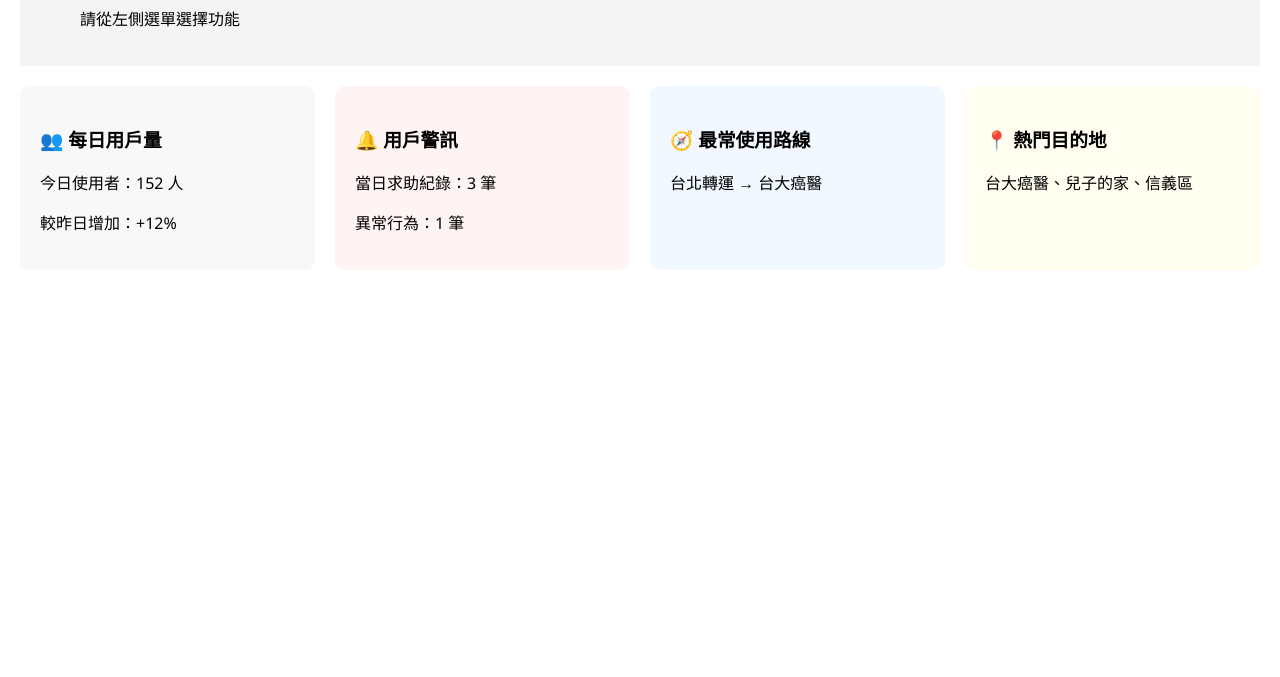
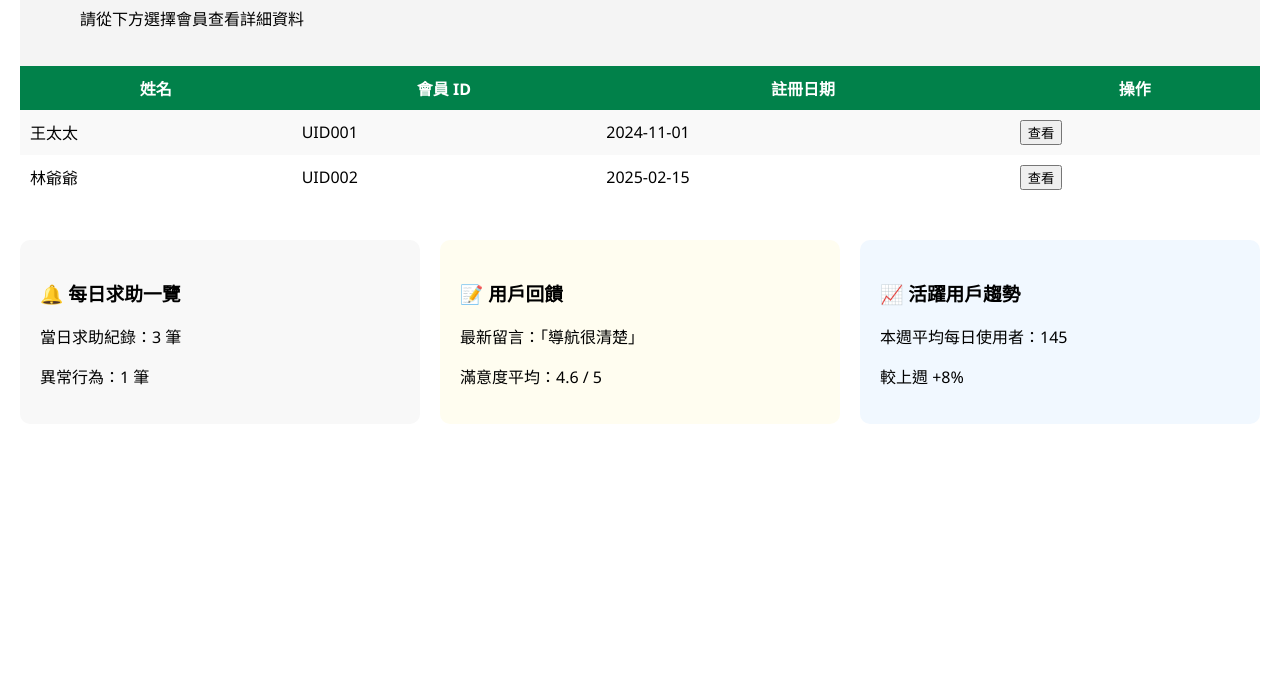
Before and after one commit to Liam-TW/ntnu-team-comp-app-admin, a plain HTML site: page index.html in a window 1280 px wide. Shown: the part 123-800 px from the top of the page. Drawn offline with Linux system fonts and the light colour scheme.

Commit message:
Add files via upload

```diff
--- a/index.html
+++ b/index.html
@@ -68,8 +68,7 @@
 
   <div class="sidebar" id="sidebar">
     <h3>功能選單</h3>
-    <a href="#">📊 儀表板總覽</a>
-    <a href="#">🧓 使用者管理</a>
+    <a href="#" onclick="showHome()">🏠 首頁</a>
     <a href="#">🗺️ 導航紀錄查詢</a>
     <a href="#">🎙️ 語音查詢紀錄</a>
     <a href="#">🚌 票務操作紀錄</a>
@@ -79,31 +78,61 @@
     <a href="#">🛠️ 後台設定</a>
   </div>
 
-  <div class="content" id="content">
+  <!-- 會員總覽主頁 -->
+  <div class="content" id="home-content">
     <header>
-      <h1>好搭啦 後端管理平台</h1>
-      <p>請從左側選單選擇功能</p>
+      <h1>會員管理總覽</h1>
+      <p>請從下方選擇會員查看詳細資料</p>
     </header>
-    <div style="display: flex; flex-wrap: wrap; gap: 20px; padding: 20px 0;">
+    <table style="width: 100%; border-collapse: collapse;">
+      <thead style="background: #01814A; color: white;">
+        <tr>
+          <th style="padding: 10px;">姓名</th>
+          <th style="padding: 10px;">會員 ID</th>
+          <th style="padding: 10px;">註冊日期</th>
+          <th style="padding: 10px;">操作</th>
+        </tr>
+      </thead>
+      <tbody>
+        <tr style="background: #f9f9f9;">
+          <td style="padding: 10px;">王太太</td>
+          <td style="padding: 10px;">UID001</td>
+          <td style="padding: 10px;">2024-11-01</td>
+          <td style="padding: 10px;"><button onclick="showMemberDetail()">查看</button></td>
+        </tr>
+        <tr>
+          <td style="padding: 10px;">林爺爺</td>
+          <td style="padding: 10px;">UID002</td>
+          <td style="padding: 10px;">2025-02-15</td>
+          <td style="padding: 10px;"><button onclick="showMemberDetail()">查看</button></td>
+        </tr>
+      </tbody>
+    </table>
+
+    <div style="display: flex; flex-wrap: wrap; gap: 20px; padding: 40px 0;">
       <div style="flex: 1; min-width: 200px; background: #f8f8f8; padding: 20px; border-radius: 10px;">
-        <h3>👥 每日用戶量</h3>
-        <p>今日使用者：152 人</p>
-        <p>較昨日增加：+12%</p>
-      </div>
-      <div style="flex: 1; min-width: 200px; background: #fff4f4; padding: 20px; border-radius: 10px;">
-        <h3>🔔 用戶警訊</h3>
+        <h3>🔔 每日求助一覽</h3>
         <p>當日求助紀錄：3 筆</p>
         <p>異常行為：1 筆</p>
       </div>
+      <div style="flex: 1; min-width: 200px; background: #fffdf0; padding: 20px; border-radius: 10px;">
+        <h3>📝 用戶回饋</h3>
+        <p>最新留言：「導航很清楚」</p>
+        <p>滿意度平均：4.6 / 5</p>
+      </div>
       <div style="flex: 1; min-width: 200px; background: #f1f8ff; padding: 20px; border-radius: 10px;">
-        <h3>🧭 最常使用路線</h3>
-        <p>台北轉運 → 台大癌醫</p>
-      </div>
-      <div style="flex: 1; min-width: 200px; background: #fffef0; padding: 20px; border-radius: 10px;">
-        <h3>📍 熱門目的地</h3>
-        <p>台大癌醫、兒子的家、信義區</p>
+        <h3>📈 活躍用戶趨勢</h3>
+        <p>本週平均每日使用者：145</p>
+        <p>較上週 +8%</p>
       </div>
     </div>
+  </div>
+
+  <div class="content" id="member-detail" style="display: none;">
+    <header>
+      <h1>會員詳細資訊</h1>
+      <p>您目前正在檢視特定會員的詳細資料。</p>
+    </header>
   </div>
 
   <script>
@@ -113,6 +142,16 @@
       sidebar.classList.toggle('open');
       content.classList.toggle('shift');
     }
+
+    function showMemberDetail() {
+      document.getElementById('home-content').style.display = 'none';
+      document.getElementById('member-detail').style.display = 'block';
+    }
+
+    function showHome() {
+      document.getElementById('home-content').style.display = 'block';
+      document.getElementById('member-detail').style.display = 'none';
+    }
   </script>
 </body>
 </html>
```
